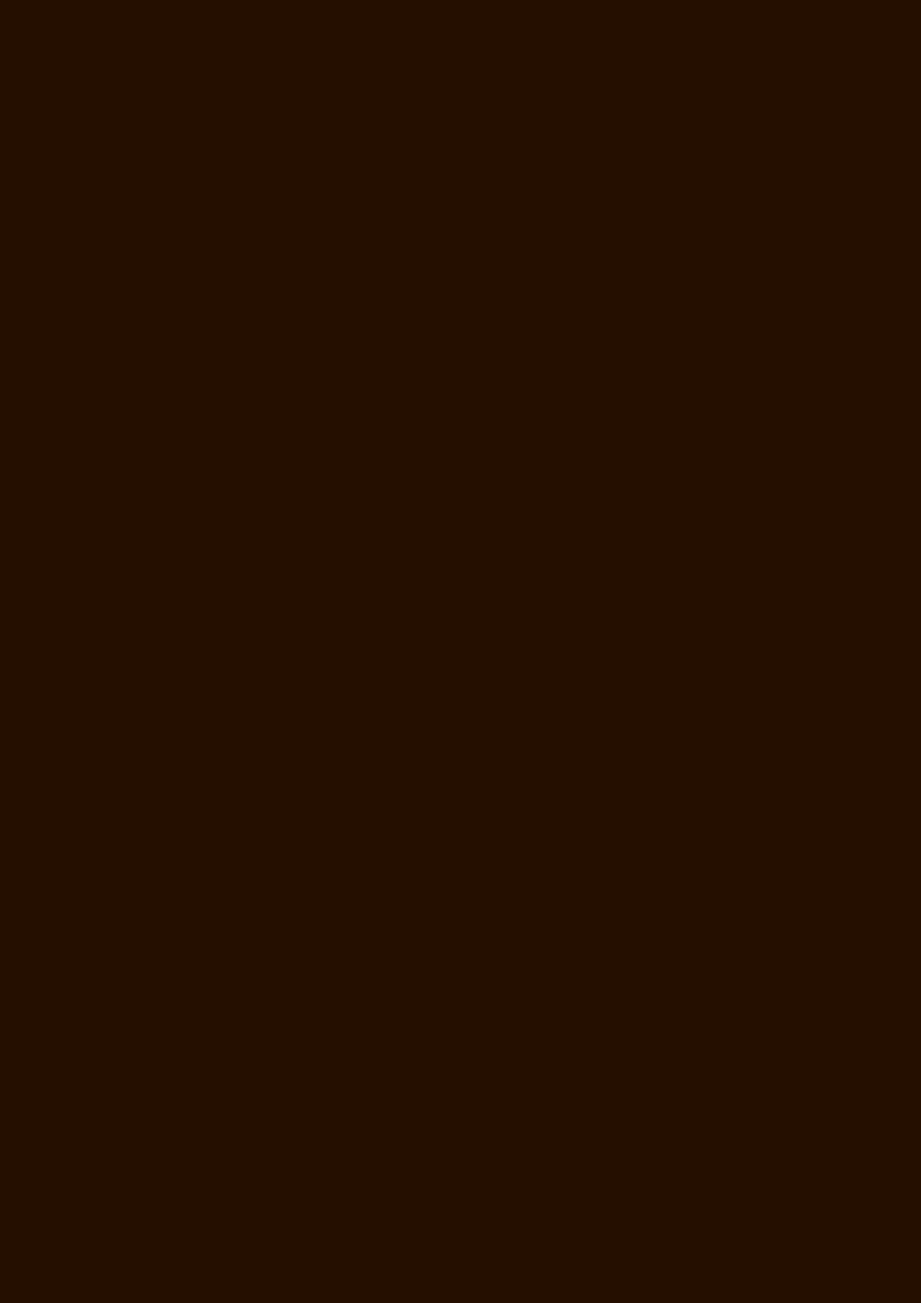
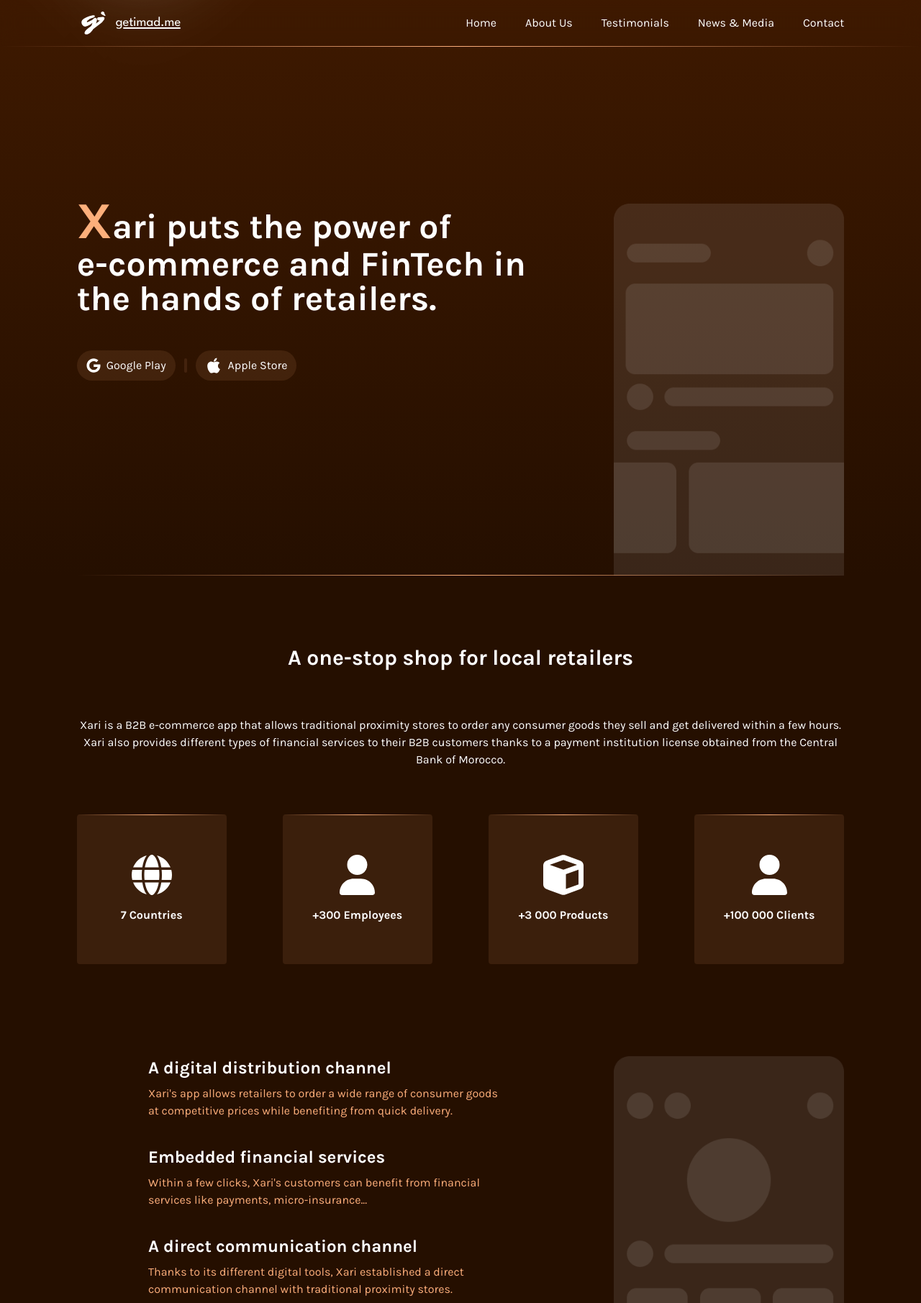
Before and after one commit to getimad-portfolio/web-xari, a React (Vite) app: page / in a window 1280 px wide. Shown: the top 1811 px of the page at 72% size. Before the commit the page ends 800 px from the top, so only its background shows below. Built offline with nearby package versions, Linux system fonts and the light colour scheme.

Commit message:
chore: Add all sections, NavBar and other components to App.tsx

```diff
--- a/src/App.tsx
+++ b/src/App.tsx
@@ -1,7 +1,37 @@
+import {
+  HomeSection,
+  AboutSection,
+  TestimonialsSection,
+  PromoVideoSection,
+  TeamSection,
+  NewsMediaSection,
+  ContactSection,
+  FooterSection,
+} from "./sections";
+import { NavBar, ScrollUpBtn } from "./components";
 import "./index.css";
+import { LightEffect } from "./effects";
 
 function App() {
-  return <></>;
+  return (
+    <>
+      <header>
+        <NavBar />
+        <HomeSection />
+      </header>
+      <main>
+        <AboutSection />
+        <TestimonialsSection />
+        <PromoVideoSection />
+        <TeamSection />
+        <NewsMediaSection />
+        <ContactSection />
+        <FooterSection />
+      </main>
+      <ScrollUpBtn />
+      <LightEffect />
+    </>
+  );
 }
 
 export default App;
```
